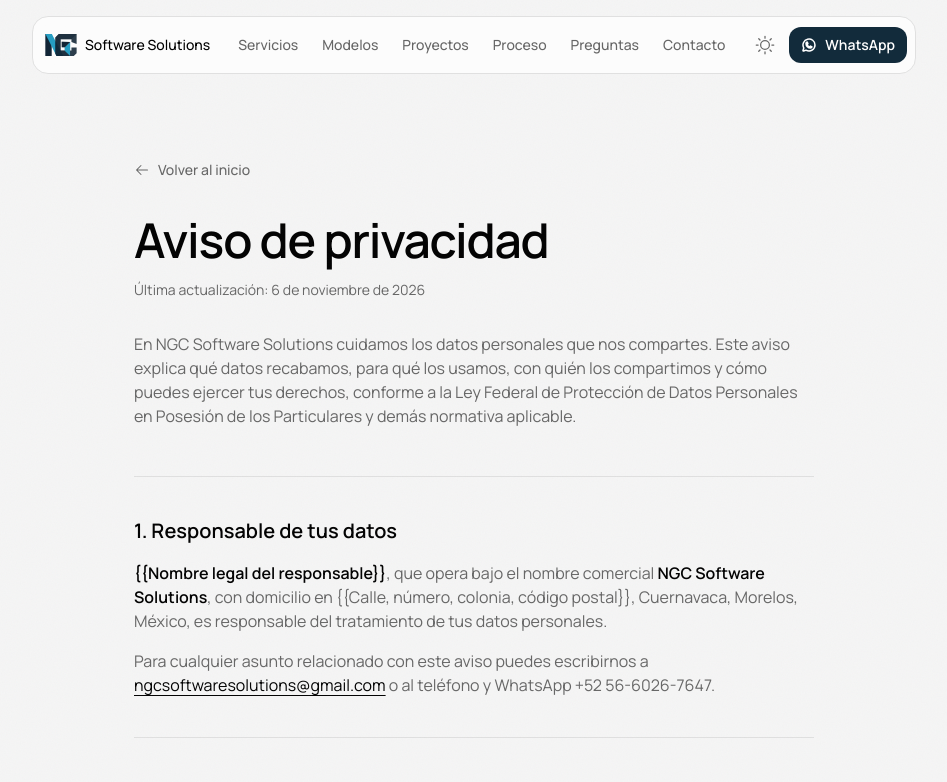
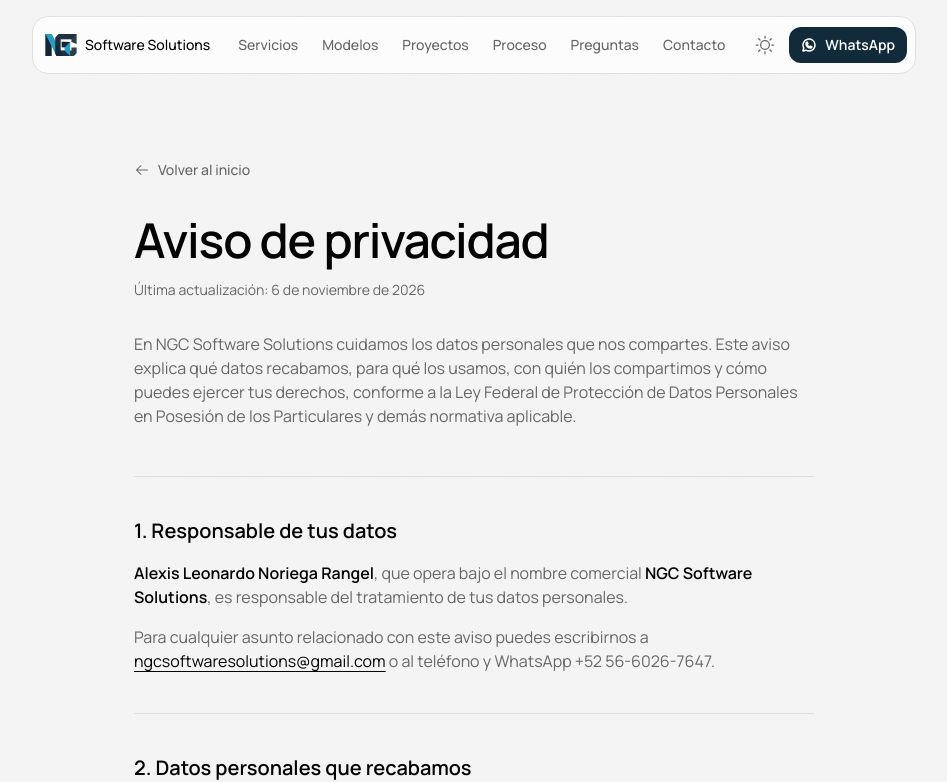
Before and after one commit to ngc-software-solutions/ngc-official-site, a Next.js app: page /privacidad in a window 1280 px wide. Shown: the top 782 px of the page, without its empty margins (166-1113 px from the left). Built offline with nearby package versions, Linux system fonts and the light colour scheme; what tailwind-animations would draw is missing.

Commit message:
feat: update privacy notice with responsible party's name and remove placeholder address

```diff
--- a/src/app/privacidad/page.tsx
+++ b/src/app/privacidad/page.tsx
@@ -4,11 +4,10 @@ import { ArrowLeftIcon } from "@phosphor-icons/react/ssr";
 import { siteMetadata } from "@/lib/data/metadata";
 
 /*
- * FILL BEFORE PUBLISHING: the law requires the legal identity and full
- * address of whoever is responsible for the data. Replace both values.
+ * Person responsible for the data. No fiscal address yet: when NGC has one,
+ * add it to section 1 (the law asks for the responsible party's address).
  */
-const RESPONSABLE = "{{Nombre legal del responsable}}";
-const DOMICILIO = "{{Calle, número, colonia, código postal}}, Cuernavaca, Morelos, México";
+const RESPONSABLE = "Alexis Leonardo Noriega Rangel";
 const LAST_UPDATED = "6 de noviembre de 2026";
 
 export const metadata: Metadata = {
@@ -71,8 +70,8 @@ export default function PrivacyPage() {
           <Section id="responsable" title="1. Responsable de tus datos">
             <p>
               <strong>{RESPONSABLE}</strong>, que opera bajo el nombre comercial{" "}
-              <strong>{name}</strong>, con domicilio en {DOMICILIO}, es
-              responsable del tratamiento de tus datos personales.
+              <strong>{name}</strong>, es responsable del tratamiento de tus
+              datos personales.
             </p>
             <p>
               Para cualquier asunto relacionado con este aviso puedes
```
